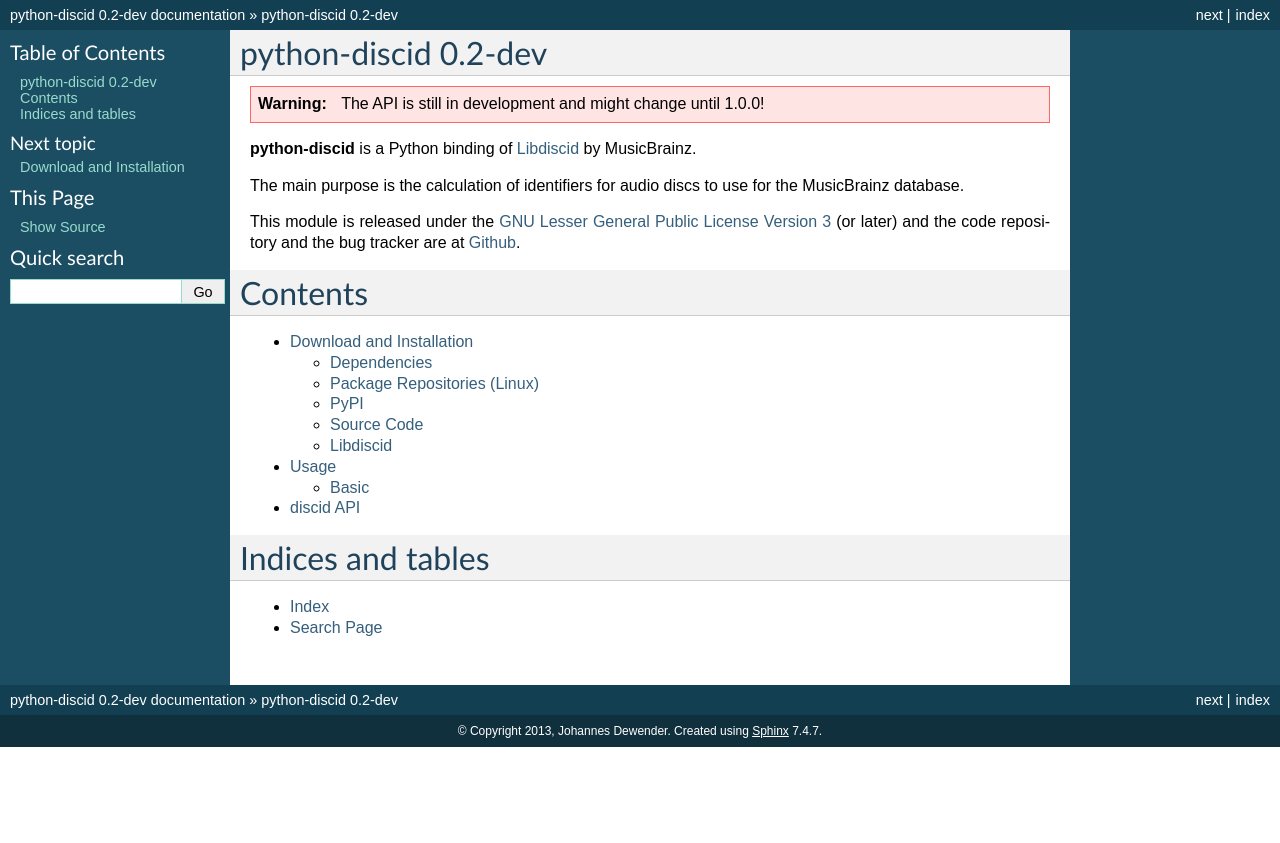
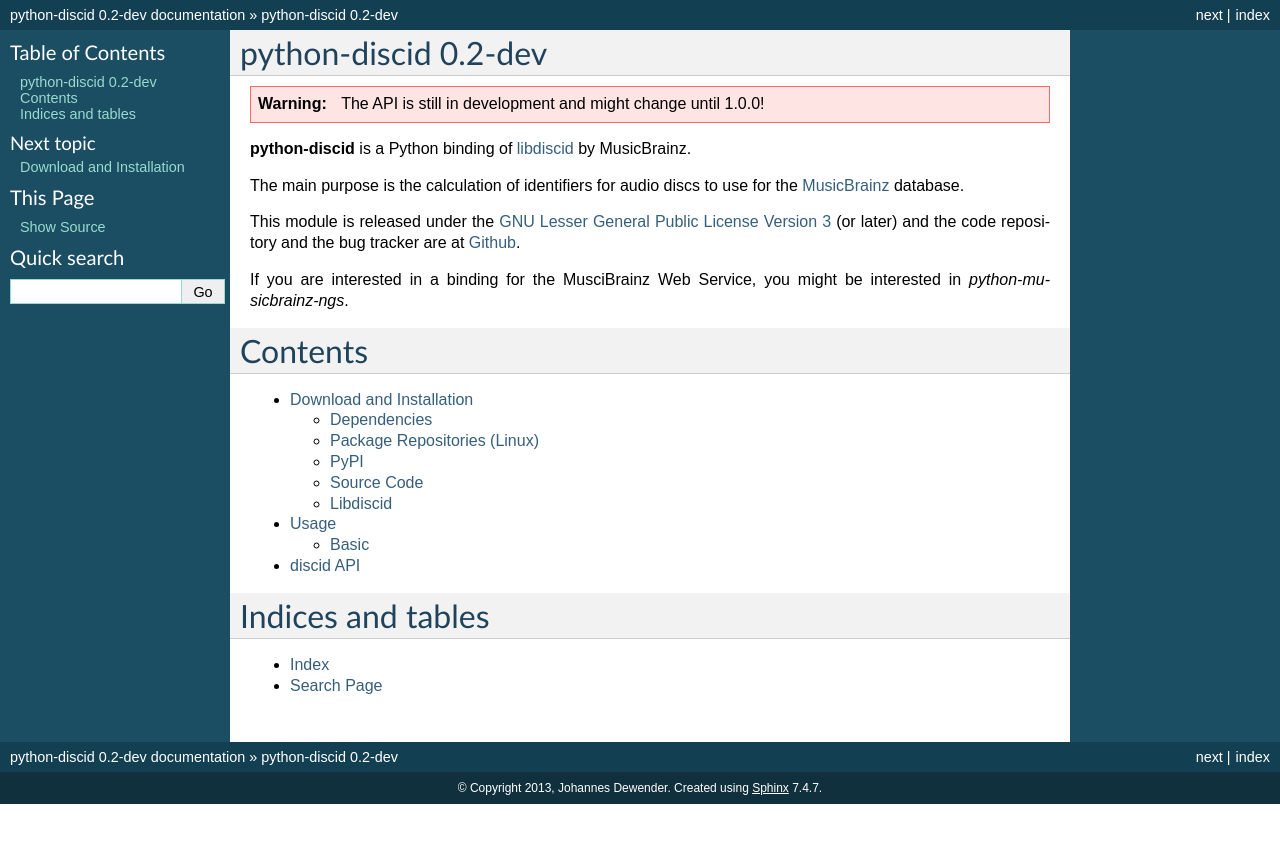
Before and after one commit to JonnyJD/python-discid, a Sphinx documentation site: the page built from doc/index.rst, in a window 1280 px wide. Shown: the top 843 px of the page. Built offline with Sphinx 7.4.7, drawn with Linux system fonts in a browser that asks for light colours.

```diff
--- a/doc/conf.py
+++ b/doc/conf.py
@@ -39,6 +39,8 @@ release = discid._VERSION
 
 libdiscid = '0.3.0'
 
+autoclass_content = "both"      # include class and __init__ docstrings
+
 download_base = "https://github.com/JonnyJD/python-discid/archive"
 if release.endswith("dev"):
     current = "%s-dev" % version
@@ -52,11 +54,13 @@ extlinks = {
   'issue': ('https://github.com/JonnyJD/python-discid/issues/%s', 'issue '),
   'libdiscid_download':
     ('https://github.com/metabrainz/libdiscid/archive/v%s.%%s' % libdiscid, ''),
+  'musicbrainz': ('http://musicbrainz.org/doc/%s', ''),
 }
 
+# there seems to be no way to prefer latest python documentation
 intersphinx_mapping = {
+  'python': ('http://python.readthedocs.org/en/latest/', None),
   'python2': ('http://python.readthedocs.org/en/v2.7.2/', None),
-  'python': ('http://python.readthedocs.org/en/latest/', None),
   'musicbrainzngs':
     ('http://python-musicbrainz-ngs.readthedocs.org/en/latest/', None),
 }
--- a/doc/index.rst
+++ b/doc/index.rst
@@ -4,19 +4,24 @@ python-discid |current|
 .. warning::
    The API is still in development and might change until 1.0.0!
 
-**python-discid** is a Python binding of Libdiscid_ by MusicBrainz.
+**python-discid** is a Python binding
+of :musicbrainz:`libdiscid` by MusicBrainz.
 
 The main purpose is the calculation of identifiers for audio discs
-to use for the MusicBrainz database.
+to use for the MusicBrainz_ database.
 
 This module is released under the
 `GNU Lesser General Public License Version 3
 <http://www.gnu.org/licenses/lgpl.html>`_ (or later) and
 the code repository and the bug tracker are at Github_.
 
+If you are interested in a binding for the MusciBrainz Web Service,
+you might be interested in `python-musicbrainz-ngs`.
 
-.. _Libdiscid: http://musicbrainz.org/doc/libdiscid
+
 .. _Github: https://github.com/JonnyJD/python-discid
+.. _MusicBrainz: http://musicbrainz.org
+.. _python-musicbrainz-ngs: https://readthedocs.org/docs/python-musicbrainz-ngs/
 
 Contents
 ========
```
Also changed, not shown: doc/usage.rst (+3 -4 lines), 1 other file.
